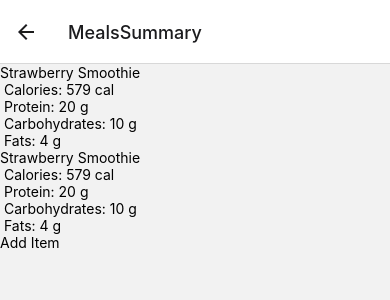
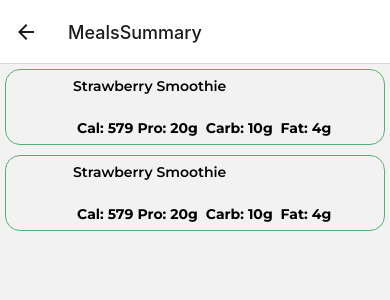
Before and after one commit to benjaminliang2/calorie-tracker-mobile, a React Native app: screen /MealsSummary in a window 390 px wide. Shown: the top 300 px of the page. Built offline with nearby package versions, Linux system fonts and the light colour scheme.

Commit message:
add mealcard component to represent each meal added daily

```diff
--- a/App.js
+++ b/App.js
@@ -13,6 +13,8 @@ let customFonts = {
   MontserratRegular: require('./assets/fonts/Montserrat-Regular.ttf'),
   MontserratMedium: require('./assets/fonts/Montserrat-Medium.ttf'),
   MontserratBold: require('./assets/fonts/Montserrat-Bold.ttf'),
+  MontserratSemiBold: require('./assets/fonts/Montserrat-SemiBold.ttf'),
+  MontserratThin: require('./assets/fonts/Montserrat-Thin.ttf'),
 }
 
 
--- a/components/DateHeader.js
+++ b/components/DateHeader.js
@@ -5,7 +5,7 @@ import Icon from 'react-native-vector-icons/FontAwesome5'
 export const DateHeader = () => {
 
     return (<>
-        <View style={{ flexDirection: 'row', justifyContent: 'space-between', width: '100%', alignItems: 'center', }}>
+        <View style={{ flexDirection: 'row', justifyContent: 'space-between', alignItems: 'center', }}>
             <View style={{margin: 10}}>
                 <Text style={{ fontFamily: 'MontserratRegular', fontSize: 14, lineHeight: 17, }} >Today</Text>
                 <Text style={{ fontFamily: 'MontserratBold', fontSize: 18, lineHeight: 29, }}>Sat, Nov 12</Text>
--- a/components/HomeScreen.js
+++ b/components/HomeScreen.js
@@ -10,7 +10,7 @@ import { MealsSummary } from "./MealsSummary";
 export const HomeScreen = ({ navigation }) => {
 
     return (<>
-        <SafeAreaView style={{ flex: 1 }}>
+        <SafeAreaView style={{  }}>
             <View style={styles.container}>
                 <DateHeader />
                 <DailySummary navigation={navigation} />
@@ -29,13 +29,11 @@ export const HomeScreen = ({ navigation }) => {
 const styles = StyleSheet.create({
     container: {
         height: '100%',
-        alignItems: 'center',
-        flex: 1,
+        // alignItems: 'center',
     },
     button: {
         alignItems: "center",
         backgroundColor: "#DDDDDD",
         padding: 10,
-        flex: 1
     },
 });
--- /dev/null
+++ b/components/MealCard.js
@@ -0,0 +1,46 @@
+import { Image, Text, View } from "react-native"
+import Icon from 'react-native-vector-icons/FontAwesome5'
+
+export const MealCard = ({ item = { name: 'Strawberry Smoothie', calories: 579, proteins: 20, carbohydrates: 10, fats: 4 } }) => {
+    const { name, calories, proteins, carbohydrates, fats } = item
+    return (
+        <>
+
+            <View style={cardStyles.container}>
+                <Image style={{ width: 60, height: 60, borderColor: 'white', borderWidth: '4' }} />
+                <View style={{ flex:1 , justifyContent: 'space-between' }}>
+
+                    <Text style={cardStyles.title}>{name}</Text>
+                    <View style={cardStyles.nutritionContainer}>
+                        <Text style={cardStyles.heading1}> Cal: {calories}</Text>
+                        <Text style={cardStyles.heading1}> Pro: {proteins}g </Text>
+                        <Text style={cardStyles.heading1}> Carb: {carbohydrates}g </Text>
+                        <Text style={cardStyles.heading1}> Fat: {fats}g </Text>
+                    </View>
+                </View>
+            </View>
+        </>
+    )
+}
+const cardStyles = {
+    container: {
+        flexDirection: 'row',
+        borderColor: '#53B175',
+        borderWidth: '1px',
+        borderRadius: '15px',
+        padding: 7,
+        margin: 5
+    },
+    nutritionContainer: {
+        flexDirection: 'row',
+    },
+    title: {
+        fontFamily: 'MontserratSemiBold'
+    },
+    heading1: {
+        fontFamily: 'MontserratBold'
+    },
+    heading2: {
+        fontFamily: 'MontserratBold'
+    }
+}
--- a/components/MealsSummary.js
+++ b/components/MealsSummary.js
@@ -2,42 +2,26 @@ import { useSelector } from "react-redux"
 import { SafeAreaView, ScrollView, Text, Touchable, TouchableOpacity, View } from "react-native"
 
 import { Background1 } from "./gradients/Background1"
-
+import {MealCard} from './MealCard'
 
 export const MealsSummary = ({ navigation }) => {
     const { items } = useSelector((store) => store.todaysNutrition)
 
     return (<>
         <Background1>
-            <SafeAreaView>
+            {/* <SafeAreaView> */}
                 <ScrollView>
-                    {/* {items.map(item => (
-                        <FoodCard item={item} />
-                    ))} */}
-                    <FoodCard/>
-                    <FoodCard/>
+                    {items.map(item => (
+                        <MealCard item={item} />
+                    ))}
+                    <MealCard />
+                    <MealCard />
                 </ScrollView>
-                <TouchableOpacity onPress={() => navigation.navigate("AddItemScreen")} >
-                    <Text>Add Item</Text>
-                </TouchableOpacity>
-            </SafeAreaView>
+
+            {/* </SafeAreaView> */}
         </Background1>
     </>)
 
 
 
 }
-
-export const FoodCard = ({ item={name: 'Strawberry Smoothie', calories: 579, proteins: 20,carbohydrates: 10, fats: 4} }) => {
-    const { name, calories, proteins, carbohydrates, fats } = item
-    return (
-
-        <View>
-            <Text>{name}</Text>
-            <Text> Calories: {calories} cal</Text>
-            <Text> Protein: {proteins} g </Text>
-            <Text> Carbohydrates: {carbohydrates} g </Text>
-            <Text> Fats: {fats} g </Text>
-        </View>
-    )
-}
--- a/components/gradients/Background1.js
+++ b/components/gradients/Background1.js
@@ -8,7 +8,7 @@ const TO_COLOR = 'rgb(225, 213, 255 )';
 export const Background1 = ({ children }) => {
     return (
         <View style={ { flex: 1 } }>
-            <Svg height="100%" width="100%" style={ StyleSheet.absoluteFillObject }>
+            <Svg style={ StyleSheet.absoluteFillObject }>
                 <Defs>
                     <LinearGradient id="grad" x1="0%" y1="50%" x2="45%" y2="100%">
                         <Stop offset="0" stopColor={ FROM_COLOR }/>
```
